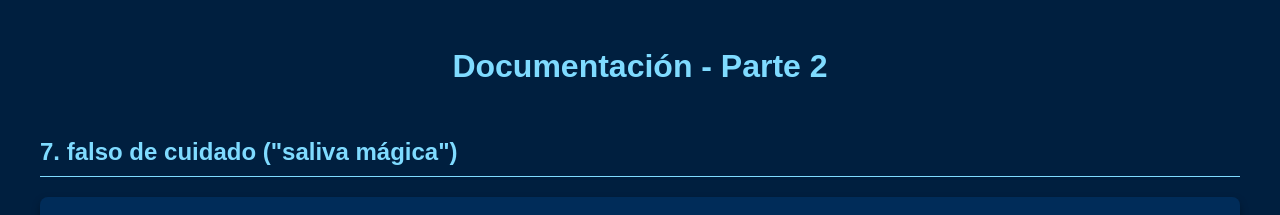
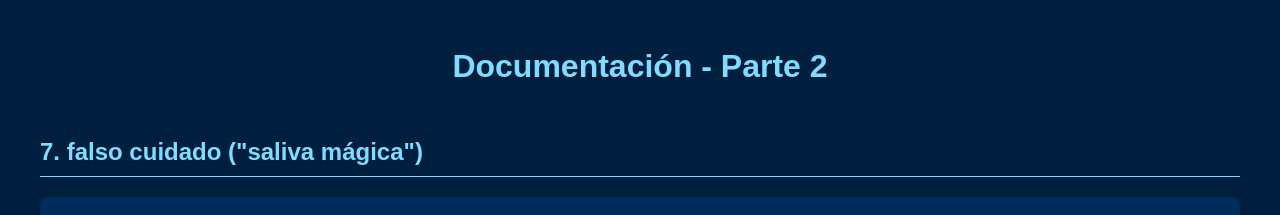
Before and after one commit to jotacepe411/Document2, a plain HTML site: page index.html in a window 1280 px wide. Shown: the top 215 px of the page. Drawn offline with Linux system fonts and the light colour scheme.

Commit message:
Update index.html

```diff
--- a/index.html
+++ b/index.html
@@ -63,7 +63,7 @@
     <div class="container">
         <h1>Documentación - Parte 2</h1>
 
-        <h2>7. falso de cuidado ("saliva mágica")</h2>
+        <h2>7. falso cuidado ("saliva mágica")</h2>
         <div class="video-section">
             <div class="video-container">
                 <iframe src="https://drive.google.com/file/d/1HIu__H6kXMu3MVDGmAMP8z4bx9_ZDBLE/preview" allowfullscreen></iframe>
```
